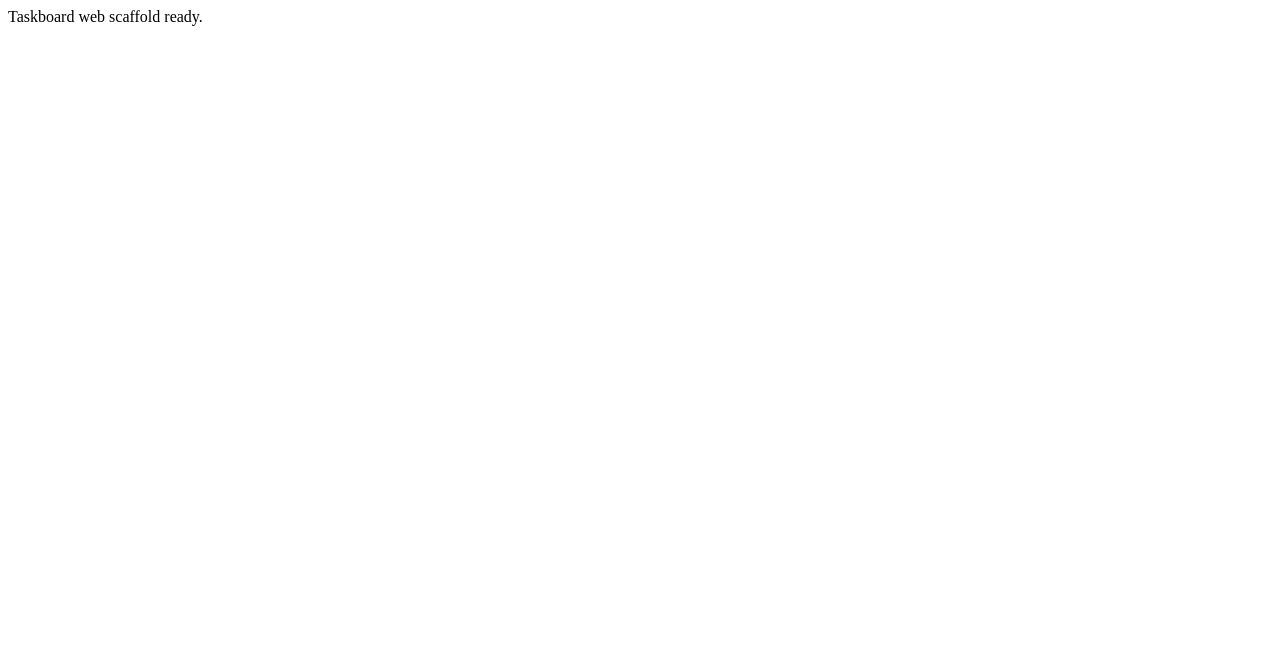
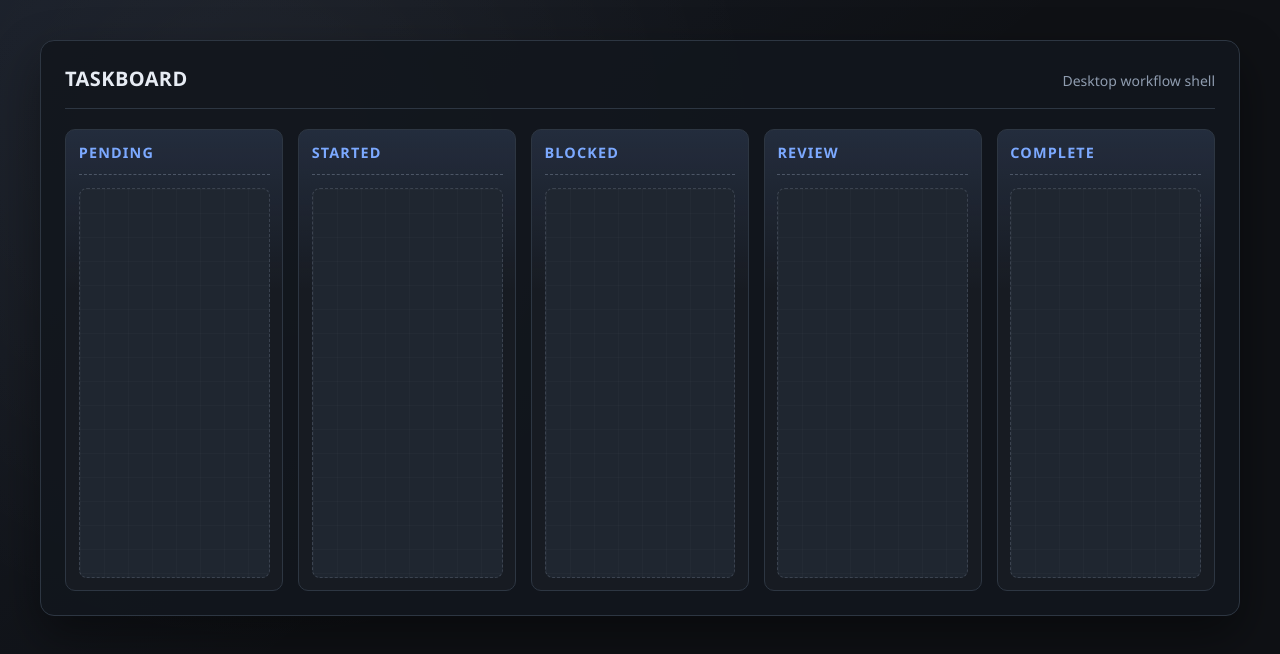
Before and after one commit to am-will/taskery, a React (Vite) app in the folder apps/web/: page / in a window 1280 px wide. Shown: the top 654 px of the page. Built offline with nearby package versions, Linux system fonts and the light colour scheme.

Commit message:
feat(web): add dark desktop kanban shell

```diff
--- /dev/null
+++ b/apps/web/src/App.css
@@ -0,0 +1,105 @@
+:root {
+  --industrial-bg: #0f1115;
+  --industrial-panel: #171b22;
+  --industrial-panel-strong: #1f2630;
+  --industrial-border: #2d3642;
+  --industrial-text: #e7ecf4;
+  --industrial-muted: #8f9caf;
+  --industrial-accent: #7ca9ff;
+  --industrial-shadow: 0 20px 48px rgba(0, 0, 0, 0.42);
+  color: var(--industrial-text);
+  font-family: "IBM Plex Sans", "Segoe UI", sans-serif;
+}
+
+* {
+  box-sizing: border-box;
+}
+
+body {
+  margin: 0;
+  min-height: 100vh;
+  background:
+    linear-gradient(140deg, rgba(124, 169, 255, 0.08), transparent 48%),
+    radial-gradient(circle at 20% 18%, rgba(255, 255, 255, 0.05), transparent 42%),
+    var(--industrial-bg);
+}
+
+.app-root {
+  min-height: 100vh;
+  padding: 2.5rem;
+}
+
+.board-shell {
+  width: min(1360px, 100%);
+  margin: 0 auto;
+  padding: 1.5rem;
+  border: 1px solid var(--industrial-border);
+  border-radius: 14px;
+  background: rgba(18, 22, 29, 0.88);
+  box-shadow: var(--industrial-shadow);
+}
+
+.board-header {
+  display: flex;
+  align-items: baseline;
+  justify-content: space-between;
+  gap: 1rem;
+  margin-bottom: 1.25rem;
+  padding-bottom: 1rem;
+  border-bottom: 1px solid var(--industrial-border);
+}
+
+.board-header h1,
+.board-header p,
+.workflow-column h2 {
+  margin: 0;
+}
+
+.board-header h1 {
+  font-size: 1.25rem;
+  font-weight: 600;
+  letter-spacing: 0.02em;
+  text-transform: uppercase;
+}
+
+.board-header p {
+  font-size: 0.875rem;
+  color: var(--industrial-muted);
+}
+
+.workflow-grid {
+  display: grid;
+  grid-template-columns: repeat(5, minmax(200px, 1fr));
+  gap: 0.9rem;
+}
+
+.workflow-column {
+  min-height: 460px;
+  padding: 0.8rem;
+  border: 1px solid var(--industrial-border);
+  border-radius: 10px;
+  background:
+    linear-gradient(180deg, rgba(124, 169, 255, 0.12), transparent 35%),
+    var(--industrial-panel);
+}
+
+.workflow-column h2 {
+  margin-bottom: 0.8rem;
+  padding-bottom: 0.75rem;
+  border-bottom: 1px dashed rgba(143, 156, 175, 0.4);
+  color: var(--industrial-accent);
+  font-size: 0.9rem;
+  font-weight: 600;
+  letter-spacing: 0.08em;
+  text-transform: uppercase;
+}
+
+.column-body {
+  min-height: 390px;
+  border: 1px dashed rgba(143, 156, 175, 0.25);
+  border-radius: 8px;
+  background:
+    linear-gradient(90deg, rgba(255, 255, 255, 0.02) 1px, transparent 1px) 0 0 / 24px 24px,
+    linear-gradient(rgba(255, 255, 255, 0.02) 1px, transparent 1px) 0 0 / 24px 24px,
+    var(--industrial-panel-strong);
+}
--- a/apps/web/src/App.tsx
+++ b/apps/web/src/App.tsx
@@ -1,3 +1,30 @@
+import "./App.css";
+
+const workflowColumns = ["Pending", "Started", "Blocked", "Review", "Complete"];
+
 export function App() {
-  return <main>Taskboard web scaffold ready.</main>;
+  return (
+    <main className="app-root">
+      <section
+        className="board-shell"
+        data-testid="board-shell"
+        data-theme="industrial-dark"
+        aria-label="Task workflow board"
+      >
+        <header className="board-header">
+          <h1>Taskboard</h1>
+          <p>Desktop workflow shell</p>
+        </header>
+
+        <div className="workflow-grid" role="list" aria-label="Workflow columns">
+          {workflowColumns.map((column) => (
+            <article className="workflow-column" role="listitem" key={column}>
+              <h2>{column}</h2>
+              <div className="column-body" aria-hidden="true" />
+            </article>
+          ))}
+        </div>
+      </section>
+    </main>
+  );
 }
```
